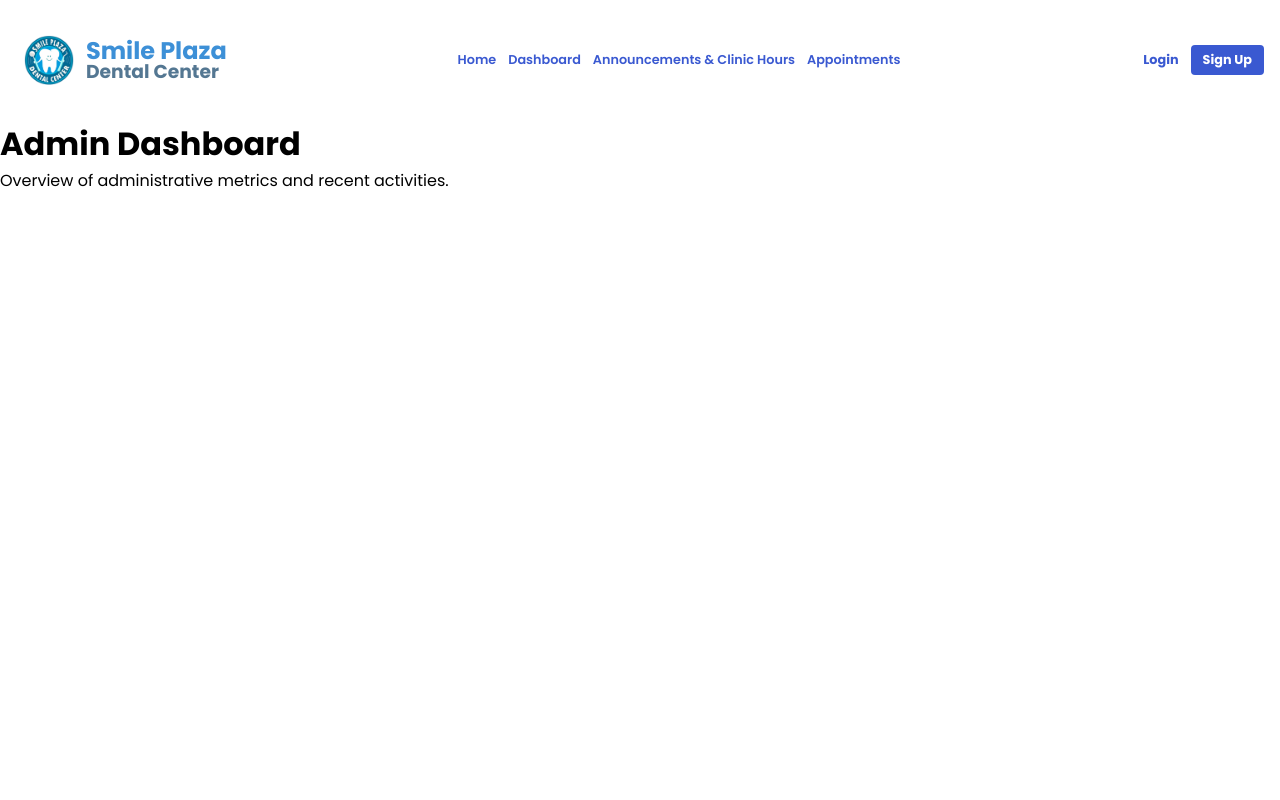
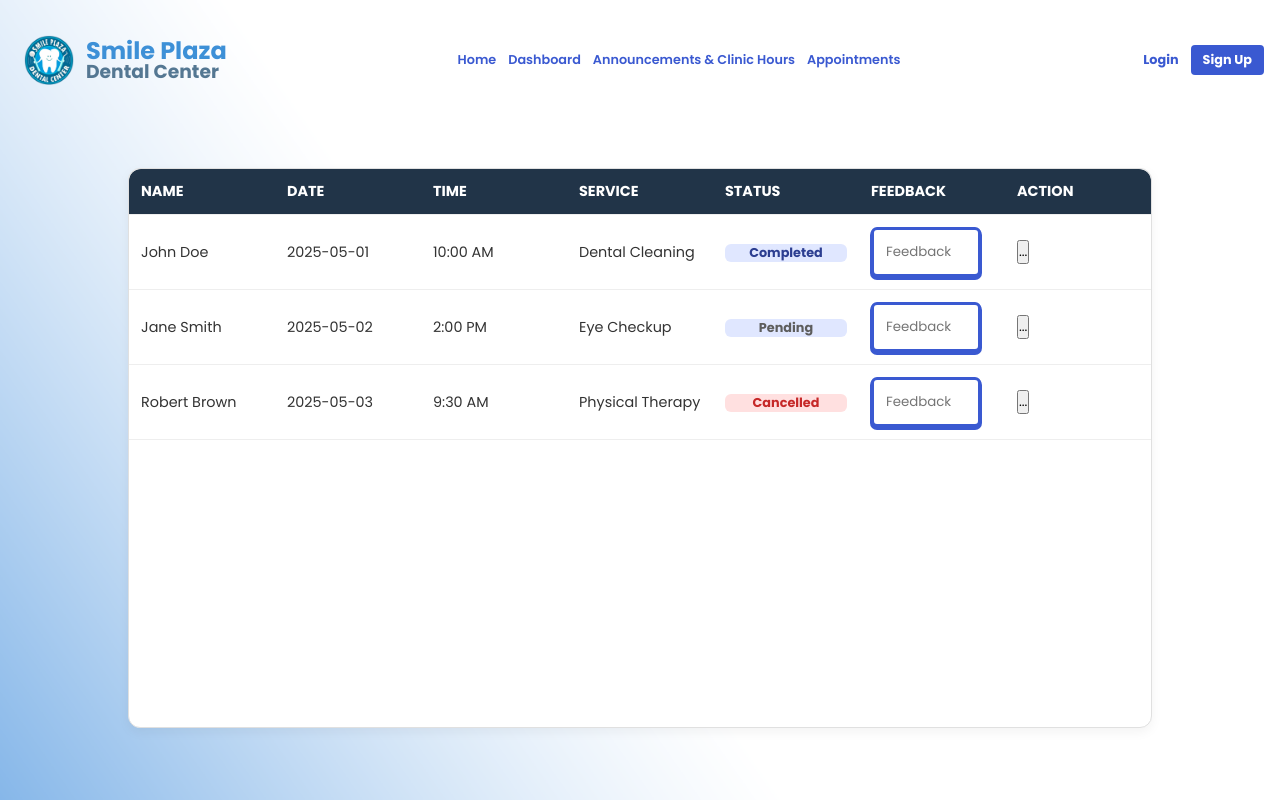
Before and after one commit to Exuille/Smile-Plaza, a React (Vite) app in the folder frontend/: page /admin in a window 1280 px wide. Built offline with nearby package versions, Linux system fonts and the light colour scheme; the HTML template or start-up script is replaced by a standard one.

Commit message:
Move CSS styles to Static folder

```diff
--- a/frontend/src/components/AdminNavBar.jsx
+++ b/frontend/src/components/AdminNavBar.jsx
@@ -1,6 +1,6 @@
 import React from 'react';
 import { NavLink } from 'react-router-dom';
-import './css/NavBar.css';
+import '../static/navbar.css';
 
 const AdminNavBar = () => {
   return (
--- a/frontend/src/components/NavBar.jsx
+++ b/frontend/src/components/NavBar.jsx
@@ -1,6 +1,6 @@
 import React from 'react';
 import { NavLink } from 'react-router-dom';
-import './css/NavBar.css';
+import '../static/navbar.css';
 
 const NavBar = () => {
   return (
--- a/frontend/src/layouts/AdminLayout.jsx
+++ b/frontend/src/layouts/AdminLayout.jsx
@@ -4,12 +4,21 @@ import { Outlet } from 'react-router-dom';
 
 const AdminLayout = () => {
   return (
-    <>
+    <div
+      style={{
+        backgroundImage: "url('main-background.png')",
+        backgroundRepeat: "no-repeat",
+        backgroundSize: "cover",
+        backgroundPosition: "center",
+        minHeight: "100vh",
+        width: "100%"
+      }}
+    >
       <AdminNavBar />
       <main>
         <Outlet />
       </main>
-    </>
+    </div>
   );
 };
 
--- a/frontend/src/pages/admin/Dashboard.jsx
+++ b/frontend/src/pages/admin/Dashboard.jsx
@@ -1,10 +1,103 @@
-import React from 'react';
+import React, { useState } from 'react';
+import '../../static/dashboard.css';
 
 const Dashboard = () => {
+  const [openMenuIndex, setOpenMenuIndex] = useState(null);
+  const [appointments, setAppointments] = useState([
+    {
+      name: 'John Doe',
+      date: '2025-05-01',
+      time: '10:00 AM',
+      service: 'Dental Cleaning',
+      status: 'Completed',
+      feedback: 'Nice.'
+    },
+    {
+      name: 'Jane Smith',
+      date: '2025-05-02',
+      time: '2:00 PM',
+      service: 'Eye Checkup',
+      status: 'Pending',
+      feedback: 'Waiting.'
+    },
+    {
+      name: 'Robert Brown',
+      date: '2025-05-03',
+      time: '9:30 AM',
+      service: 'Physical Therapy',
+      status: 'Cancelled',
+      feedback: 'Hindi ka nya gusto.'
+    }
+  ]);
+
+  const handleAction = (action, index) => {
+    const updated = [...appointments];
+    if (action === 'Delete Entry') {
+      updated.splice(index, 1);
+    } else if (action === 'Mark as Reserved') {
+      updated[index].status = 'Reserved';
+    } else if (action === 'Mark as Completed') {
+      updated[index].status = 'Completed';
+    }
+    setAppointments(updated);
+    setOpenMenuIndex(null); // Close the dropdown
+  };
+
   return (
-    <div>
-      <h1>Admin Dashboard</h1>
-      <p>Overview of administrative metrics and recent activities.</p>
+    <div className="dashboard-container">
+      <div className="table-wrapper">
+        <table>
+          <thead>
+            <tr>
+              <th>NAME</th>
+              <th>DATE</th>
+              <th>TIME</th>
+              <th>SERVICE</th>
+              <th>STATUS</th>
+              <th>FEEDBACK</th>
+              <th>ACTION</th>
+            </tr>
+          </thead>
+          <tbody>
+            {appointments.map((appointment, index) => (
+              <tr key={index}>
+                <td>{appointment.name}</td>
+                <td>{appointment.date}</td>
+                <td>{appointment.time}</td>
+                <td>{appointment.service}</td>
+                <td>
+                  <span className={`status-badge status-${appointment.status.toLowerCase()}`}>
+                    {appointment.status}
+                  </span>
+                </td>
+                <td>
+                  <input type="text" placeholder="Feedback" />
+                </td>
+                <td className="action-cell">
+                  <button onClick={() =>
+                    setOpenMenuIndex(openMenuIndex === index ? null : index)
+                  }>
+                    ...
+                  </button>
+                  {openMenuIndex === index && (
+                    <div className="dropdown-menu">
+                      <button className="action-btn" onClick={() => handleAction('Mark as Reserved', index)}>
+                        Mark as Reserved
+                      </button>
+                      <button className="action-btn" onClick={() => handleAction('Mark as Completed', index)}>
+                        Mark as Completed
+                      </button>
+                      <button className="action-btn" onClick={() => handleAction('Delete Entry', index)}>
+                        Delete Entry
+                      </button>
+                    </div>
+                  )}
+                </td>
+              </tr>
+            ))}
+          </tbody>
+        </table>
+      </div>
     </div>
   );
 };
--- a/frontend/src/pages/auth/Signup.jsx
+++ b/frontend/src/pages/auth/Signup.jsx
@@ -1,5 +1,5 @@
 import React, { Component } from 'react';
-import '../css/auth/Auth.css';
+import '../../static/auth.css';
 
 class Signup extends Component {
   render() {
@@ -7,22 +7,22 @@ class Signup extends Component {
       <div className="auth-container">
         <h2>Sign Up</h2>
         <hr />
-        <form>
+        <form className="auth-form">
             <div className="names-container">
               <div>
                 <label htmlFor="firstName">First Name</label>
-                <input type="name" id="firstName" required />
+                <input type="name" id="firstName" className="auth-input" required />
               </div>
               <div>
                 <label htmlFor="lastName">Last Name</label>
-                <input type="name" id="lastName" required />
+                <input type="name" id="lastName" className="auth-input" required />
               </div>
             </div>
             <label htmlFor="email">Email</label>
-            <input type="email" id="email" required />
+            <input type="email" id="email" className="auth-input" required />
             <label htmlFor="password">Password</label>
-            <input type="password" id="password" required />
-          <button type="submit">Sign Up</button>
+            <input type="password" id="password" className="auth-input" required />
+          <button type="submit" className="auth-btn">Sign Up</button>
         </form>
         <div className="signup-recovery-a">
           <a href="/login" className="link"><strong>Already have an account?</strong></a>
--- a/frontend/src/pages/patient/Announcement.jsx
+++ b/frontend/src/pages/patient/Announcement.jsx
@@ -1,5 +1,5 @@
 import React, { useState } from 'react';
-import '../css/patient/Announcement.css';
+import '../../static/announcement.css';
 
 const Announcement = () => {
   const [activeTab, setActiveTab] = useState('clinic'); // default tab
--- a/frontend/src/pages/patient/Dashboard.jsx
+++ b/frontend/src/pages/patient/Dashboard.jsx
@@ -1,15 +1,15 @@
-import React from 'react';
-import '../css/patient/Dashboard.css';
+import React, { useState } from 'react';
+import '../../static/dashboard.css';
 
 const Dashboard = () => {
-  const appointments = [
+  const [appointments, setAppointments] = useState([
     {
       name: 'John Doe',
       date: '2025-05-01',
       time: '10:00 AM',
       service: 'Dental Cleaning',
       status: 'Completed',
-      feedback: 'Nice.'
+      feedback: 'Not available. Make a new appointment.'
     },
     {
       name: 'Jane Smith',
@@ -17,7 +17,7 @@ const Dashboard = () => {
       time: '2:00 PM',
       service: 'Eye Checkup',
       status: 'Pending',
-      feedback: 'Waiting.'
+      feedback: "You've been approved."
     },
     {
       name: 'Robert Brown',
@@ -25,9 +25,22 @@ const Dashboard = () => {
       time: '9:30 AM',
       service: 'Physical Therapy',
       status: 'Cancelled',
-      feedback: 'Hindi ka nya gusto.'
+      feedback: 'Mark as Completed.'
     }
-  ];
+  ]);
+
+  const [openMenuIndex, setOpenMenuIndex] = useState(null);
+
+  const handleAction = (action, index) => {
+    console.log(`Action "${action}" clicked on row ${index}`);
+    setOpenMenuIndex(null);
+  };
+
+  const handleFeedbackChange = (index, newValue) => {
+    const updatedAppointments = [...appointments];
+    updatedAppointments[index].feedback = newValue;
+    setAppointments(updatedAppointments);
+  };
 
   return (
     <div className="dashboard-container">
@@ -56,9 +69,36 @@ const Dashboard = () => {
                     {appointment.status}
                   </span>
                 </td>
-                <td>{appointment.feedback}</td>
                 <td>
-                  <button>Cancel</button>
+                  <select
+                    value={appointment.feedback}
+                    onChange={(e) => handleFeedbackChange(index, e.target.value)}
+                  >
+                    <option value="Not available. Make a new appointment.">Not available. Make a new appointment.</option>
+                    <option value="You've been approved.">You've been approved.</option>
+                    <option value="Mark as Completed.">Mark as Completed.</option>
+                  </select>
+                </td>
+                <td className="action-cell">
+                  <button
+                    className="action-btn"
+                    onClick={() => setOpenMenuIndex(openMenuIndex === index ? null : index)}
+                  >
+                    ...
+                  </button>
+                  {openMenuIndex === index && (
+                    <div
+                      className="dropdown-menu"
+                      style={{
+                        top: index === appointments.length - 1 ? 'auto' : '35px',
+                        bottom: index === appointments.length - 1 ? '35px' : 'auto',
+                      }}
+                    >
+                      <button onClick={() => handleAction('Mark as Reserved', index)}>Mark as Reserved</button>
+                      <button onClick={() => handleAction('Mark as Completed', index)}>Mark as Completed</button>
+                      <button onClick={() => handleAction('Delete Entry', index)}>Delete Entry</button>
+                    </div>
+                  )}
                 </td>
               </tr>
             ))}
--- a/frontend/src/pages/css/patient/Announcement.css
+++ b/frontend/src/static/announcement.css
@@ -9,10 +9,11 @@
 
 .tab {
     display: flex;
+    align-items: center;
     justify-content: flex-start;
     flex-direction: column;
     height: 70vh;
-    width: 30%;
+    width: 50%;
     background: #ffffff;
     border-radius: 12px;
     box-shadow: 0 4px 12px rgba(0, 0, 0, 0.03);
@@ -105,7 +106,7 @@ hr {
 
 iframe {
     height: 70vh;
-    width: 40%;
+    width: 30%;
     border: 1px solid #000000;
     border-radius: 12px;
     box-shadow: 0 4px 12px rgba(0, 0, 0, 0.03);
--- a/frontend/src/pages/css/patient/Dashboard.css
+++ b/frontend/src/static/dashboard.css
@@ -3,7 +3,7 @@
     align-items: center;
     flex-direction: column;
     height: 70vh;
-    width: 70%;
+    width: 80%;
     margin: 3rem auto;
     background: #ffffff;
     border-radius: 12px;
@@ -20,7 +20,7 @@
     border-top-right-radius: 12px;
 }
 
-table {
+.table-wrapper table {
     width: 100%;
     min-width: 700px;
     border-collapse: collapse;
@@ -28,12 +28,12 @@ table {
     table-layout: fixed;
 }
 
-thead {
+.table-wrapper thead {
     background-color: #213448;
     color: #fff;
 }
 
-th, td {
+.table-wrapper th, .table-wrapper td {
     text-align: left;
     padding: 0.75rem;
     border-bottom: 1px solid #eee;
@@ -42,24 +42,48 @@ th, td {
     white-space: normal;
 }
 
-td {
+.table-wrapper td {
     color: #333;
     vertical-align: middle;
     min-width: 100px;
 }
 
-tbody tr:hover {
+.table-wrapper tbody tr:hover {
     background-color: #f1f1f1;
 }
 
-th:first-child,
-td:first-child {
+.table-wrapper th:first-child,
+.table-wrapper td:first-child {
     border-left: none;
 }
 
-th:last-child,
-td:last-child {
+.table-wrapper th:last-child,
+.table-wrapper td:last-child {
     border-right: none;
+}
+
+.table-wrapper select {
+    padding: 6px 8px;
+    border-radius: 6px;
+    border: 1px solid #ccc;
+    background-color: #f9f9f9;
+    font-size: 0.9rem;
+    color: #333;
+    width: 100%;
+    box-sizing: border-box;
+    transition: border-color 0.2s ease;
+}
+
+.table-wrapper select:focus {
+    border-color: #213448;
+    outline: none;
+    background-color: #ffffff;
+}
+
+.table-wrapper option {
+    background-color: #fff;
+    color: #333;
+    padding: 6px;
 }
 
 .status-badge {
@@ -100,6 +124,55 @@ td:last-child {
     margin-bottom: 4px;
 }
 
+.action-cell {
+    position: relative;
+}
+
+.action-btn {
+    padding: 6px 6px;
+    color: white;
+    font-weight: bold;
+    width: 88%;
+    border-radius: 6px;
+    border: 1px solid #213448;
+    background-color: #213448;
+}
+
+.dropdown-menu {
+    position: absolute;
+    top: 35px;
+    right: 0;
+    background: #fdfdfd;
+    border: 1px solid #d1d1d1;
+    border-radius: 8px;
+    z-index: 100;
+    display: flex;
+    flex-direction: column;
+    box-shadow: 0 4px 12px rgba(0, 0, 0, 0.1);
+    min-width: 180px;
+}
+
+.dropdown-menu button {
+    padding: 6px 12px;
+    background: none;
+    border: none;
+    text-align: left;
+    cursor: pointer;
+    width: 100%;
+    font-size: 0.9rem;
+    transition: background-color 0.2s ease, color 0.2s ease;
+    color: #333;
+}
+
+.dropdown-menu button:hover {
+    background-color: #213448;
+    color: #ffffff;
+}
+
+.dropdown-menu button:first-child {
+    border-top-left-radius: 8px
+}
+
 @media (max-width: 767px) {
     .dashboard-container {
         width: 90%;
```
Also changed, not shown: frontend/src/pages/auth/Login.jsx (+5 -5 lines), frontend/src/static/auth.css (renamed from frontend/src/pages/css/auth/Auth.css, +10 -10 lines), frontend/src/static/navbar.css (renamed from frontend/src/components/css/NavBar.css).
